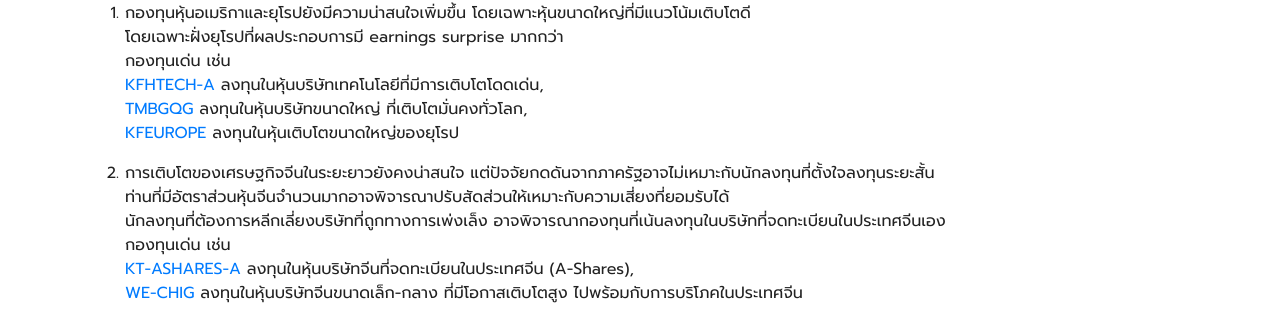
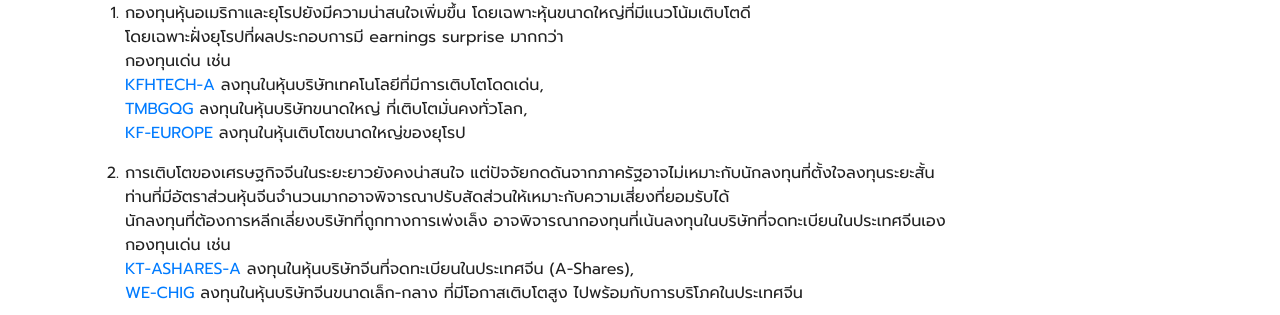
Before and after one commit to moneysart/moneysart.github.io, a Jekyll site: the page built from weekly/_posts/2021-08-15-summary.md, in a window 1280 px wide. Shown: the part 752-1067 px from the top of the page. Built offline with Jekyll 4.4.1, drawn with Linux system fonts in a browser that asks for light colours; nearby versions of some CDN libraries.

Commit message:
fix typo

```diff
--- a/weekly/_posts/2021-08-15-summary.md
+++ b/weekly/_posts/2021-08-15-summary.md
@@ -37,7 +37,7 @@ date: 2021-08-15
 กองทุนเด่น เช่น
 [KFHTECH-A](https://www.finnomena.com/fund/KFHTECH-A) ลงทุนในหุ้นบริษัทเทคโนโลยีที่มีการเติบโตโดดเด่น,
 [TMBGQG](https://www.finnomena.com/fund/TMBGQG) ลงทุนในหุ้นบริษัทขนาดใหญ่ ที่เติบโตมั่นคงทั่วโลก,
-[KFEUROPE](https://www.finnomena.com/fund/KF-EUROPE) ลงทุนในหุ้นเติบโตขนาดใหญ่ของยุโรป
+[KF-EUROPE](https://www.finnomena.com/fund/KF-EUROPE) ลงทุนในหุ้นเติบโตขนาดใหญ่ของยุโรป
 
 2. การเติบโตของเศรษฐกิจจีนในระยะยาวยังคงน่าสนใจ แต่ปัจจัยกดดันจากภาครัฐอาจไม่เหมาะกับนักลงทุนที่ตั้งใจลงทุนระยะสั้น
 ท่านที่มีอัตราส่วนหุ้นจีนจำนวนมากอาจพิจารณาปรับสัดส่วนให้เหมาะกับความเสี่ยงที่ยอมรับได้
```
Also changed, not shown: weekly/_posts/2021-08-08-summary.md (+1 -1 lines).
